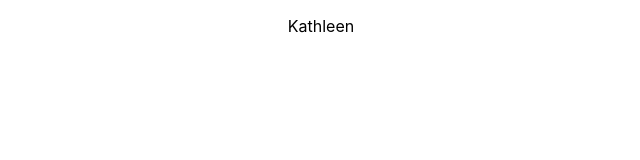
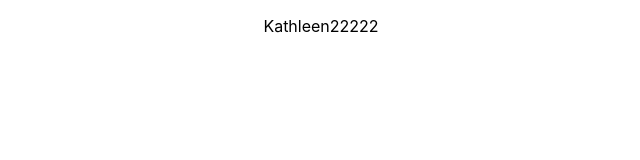
Before and after one commit to esthermor/Hackathon-diskovery-planet, a React (Create React App) app: page /miniquizz in a window 1280 px wide. Shown: the top 160 px of the page, without its empty margins (319-959 px from the left). Built offline with nearby package versions, Linux system fonts and the light colour scheme.

Commit message:
test for conflict

```diff
--- a/src/App.jsx
+++ b/src/App.jsx
@@ -6,7 +6,7 @@ function App() {
   return (
     <div className="App">
       <div>
-        <p>Kathleen</p>
+        <p>Kathleen22222</p>
       </div>
     </div>
   );
```
